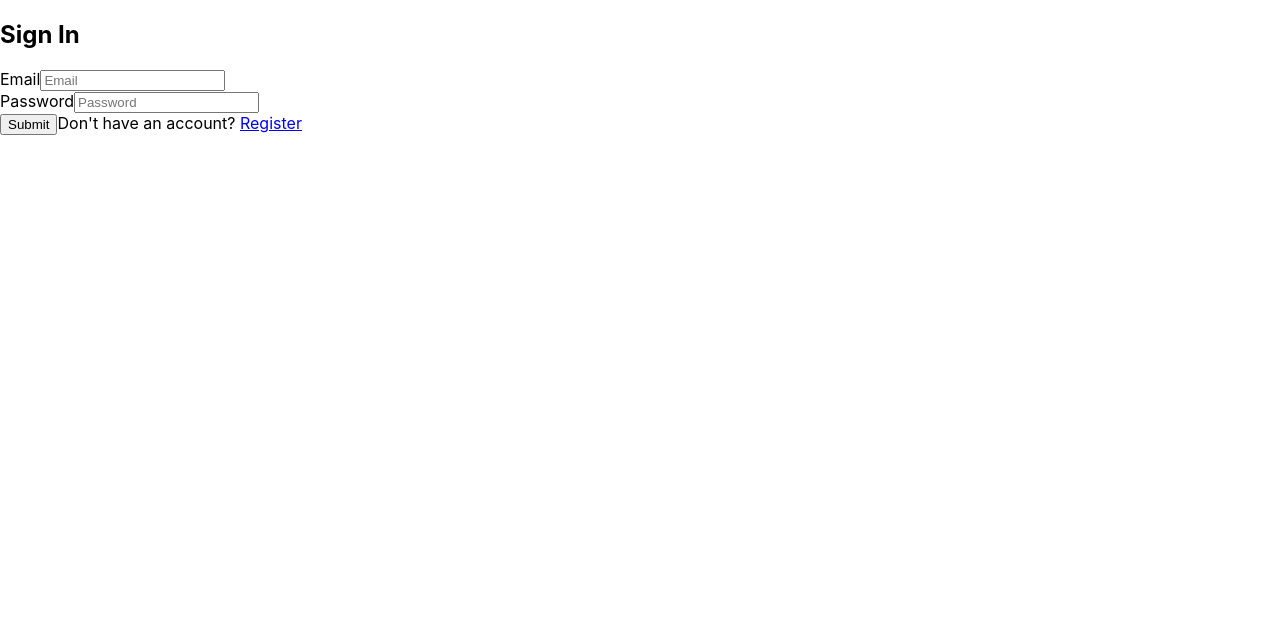
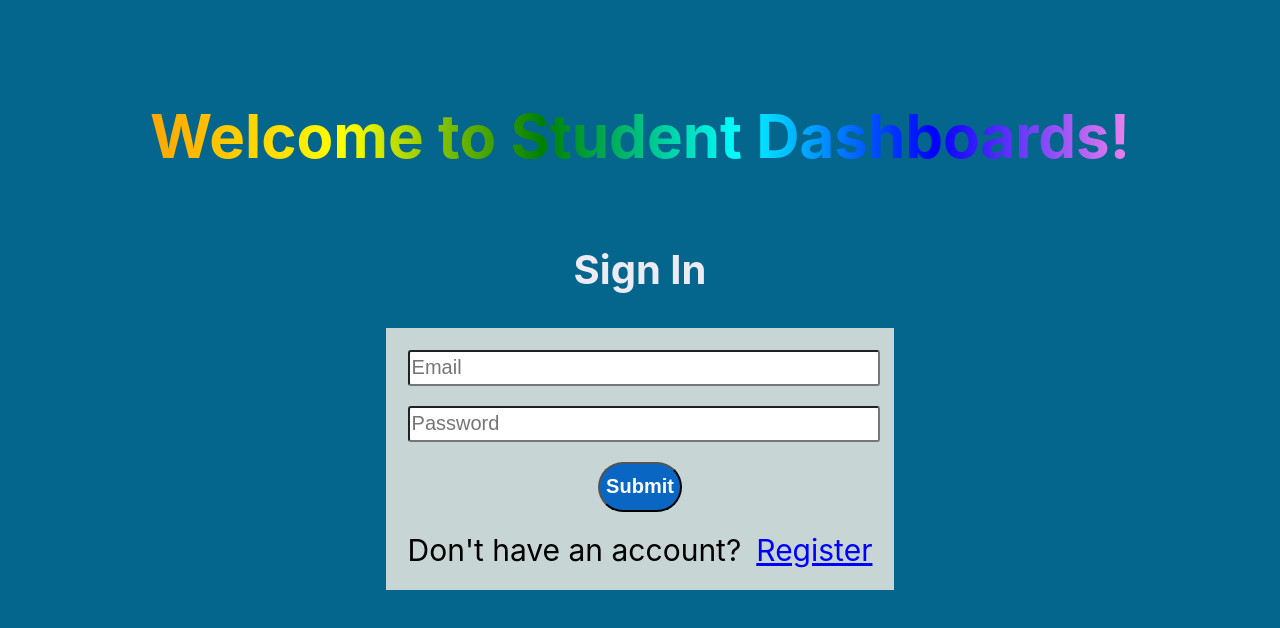
Before and after one commit to usmanaqadri/student-dashboards, a React (Create React App) app in the folder frontend/: page /Signin in a window 1280 px wide. Shown: the top 628 px of the page. Built offline with nearby package versions, Linux system fonts and the light colour scheme.

Commit message:
sign in page look completed

```diff
--- a/frontend/src/App.css
+++ b/frontend/src/App.css
@@ -4,6 +4,87 @@ header {
     justify-content: space-around;
     align-items: center;
     color: white;
+}
+
+.welcome {
+    background: linear-gradient(to right, orange, yellow, green, cyan, blue, violet);
+    -webkit-background-clip: text;
+    -webkit-text-fill-color: transparent;
+    font-size: 60px;
+    margin-top: 100px;
+}
+
+.signinpage {
+    display: flex;
+    flex-direction: column;
+    align-items: center;
+}
+
+.signinlabel {
+    font-size: 40px;
+    color: #ECEBF3
+}
+
+.signinform {
+    border: solid #C7D6D5 2px;
+    background-color: #C7D6D5;
+}
+
+.signindiv {
+    margin: 20px;
+}
+
+.signininput {
+    width: 100%;
+    height: 30px;
+    border-radius: 3px;
+    font-size: 20px;
+}
+
+.submitdiv {
+    display: flex;
+    align-items: center;
+    justify-content: center;
+    margin: 20px;
+
+}
+
+.submitbutton {
+    height: 50px;
+    background: #0A66C3;
+    border-radius: 30px;
+    color: #fff;
+    font-size: 20px;
+    font-weight: bolder;
+    cursor: pointer;
+}
+
+.registertext {
+    display: flex;
+    align-items: center;
+    justify-content: center;
+    margin: 20px;
+    font-size: 30px;
+}
+
+.registerbutton {
+    color: blue;
+    margin-left: 15px;
+}
+
+.signin {
+    color: blue;
+}
+
+.student-dashboard {
+    display: flex;
+    flex-direction: column;
+    text-align: center;
+}
+
+.student-dashboard a {
+    color: #ECEBF3;
+    text-decoration: none;
 }
 
 ul {
@@ -25,22 +106,3 @@ td {
     border-bottom: 1px solid purple;
     padding: 10px 10px;
 }
-
-.student-dashboard {
-    display: flex;
-    flex-direction: column;
-    text-align: center;
-}
-
-.student-dashboard a {
-    color: rgb(120, 89, 120);
-    text-decoration: none;
-}
-
-.register {
-    color: blue;
-}
-
-.signin {
-    color: blue;
-}
--- a/frontend/src/User-Pages/Signin.jsx
+++ b/frontend/src/User-Pages/Signin.jsx
@@ -50,12 +50,13 @@ function Signin() {
   };
 
   return (
-    <div>
-      <h2>Sign In</h2>
-      <form onSubmit={(e) => handleSubmit(e)}>
-        <div>
-          <label htmlFor="email">Email</label>
+    <div className="signinpage">
+      <h1 className="welcome">Welcome to Student Dashboards!</h1>
+      <h2 className="signinlabel">Sign In</h2>
+      <form className="signinform" onSubmit={(e) => handleSubmit(e)}>
+        <div className="signindiv">
           <input
+            className="signininput"
             type="email"
             name="email"
             placeholder="Email"
@@ -64,9 +65,9 @@ function Signin() {
             }
           />
         </div>
-        <div>
-          <label htmlFor="password">Password</label>
+        <div className="signindiv">
           <input
+            className="signininput"
             type="password"
             name="password"
             placeholder="Password"
@@ -75,9 +76,16 @@ function Signin() {
             }
           />
         </div>
-        <button type="submit">Submit</button>
-        <span>
-          Don't have an account? <Link to="/register" className="register">Register</Link>
+        <div className="submitdiv">
+          <button type="submit" className="submitbutton">
+            Submit
+          </button>
+        </div>
+        <span className="registertext">
+          Don't have an account?{""}
+          <Link to="/register" className="registerbutton">
+            Register
+          </Link>
         </span>
       </form>
       <ToastContainer />
--- a/frontend/src/index.css
+++ b/frontend/src/index.css
@@ -12,6 +12,7 @@ body {
     sans-serif;
   -webkit-font-smoothing: antialiased;
   -moz-osx-font-smoothing: grayscale;
+  background-color: #05668D;
 }
 
 code {
```
